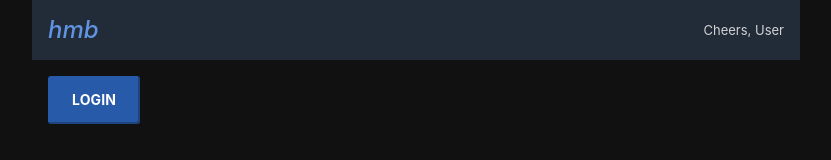
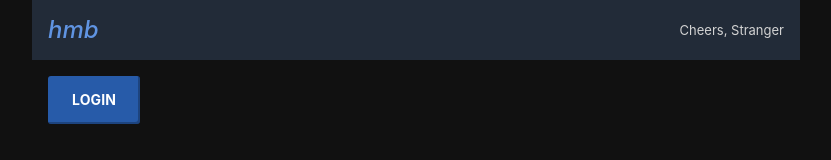
Before and after one commit to RiccardoZaffalon/hold-my-beer, a React (Create React App) app: page /login in a window 1280 px wide. Shown: the top 160 px of the page, without its empty margins (224-1055 px from the left). Built offline with nearby package versions, Linux system fonts and the light colour scheme.

Commit message:
Add user data to layout components

```diff
--- a/src/App.js
+++ b/src/App.js
@@ -16,7 +16,7 @@ export default function App() {
 
   return (
     <Router>
-      <Layout>
+      <Layout user={logged}>
         <Switch>
           <Route
             path="/login"
--- a/src/components/Header.js
+++ b/src/components/Header.js
@@ -25,11 +25,11 @@ const Header = styled.header`
   }
 `;
 
-export default function () {
+export default function ({ user }) {
   return (
     <Header>
       <h1>hmb</h1>
-      <span className="user">Cheers, User</span>
+      <span className="user">Cheers, {user ? "User" : "Stranger"}</span>
     </Header>
   );
 }
--- a/src/layouts/Default.js
+++ b/src/layouts/Default.js
@@ -19,12 +19,12 @@ const Main = styled.main`
   overflow-y: auto;
 `;
 
-export default function Default({ children }) {
+export default function Default({ children, ...rest }) {
   return (
     <Wrapper>
-      <Header />
-      <Main>{children}</Main>
-      <Footer />
+      <Header {...rest} />
+      <Main {...rest}>{children}</Main>
+      <Footer {...rest} />
     </Wrapper>
   );
 }
--- a/src/routes/Login.js
+++ b/src/routes/Login.js
@@ -1,6 +1,10 @@
 import React from "react";
+import { Redirect } from "react-router-dom";
+
 import Button from "../components/Button";
 
 export default function Login({ logged, login }) {
-  return <>{logged ? "Great!" : <Button onClick={login}>Login</Button>}</>;
+  return (
+    <>{logged ? <Redirect to="/" /> : <Button onClick={login}>Login</Button>}</>
+  );
 }
```
